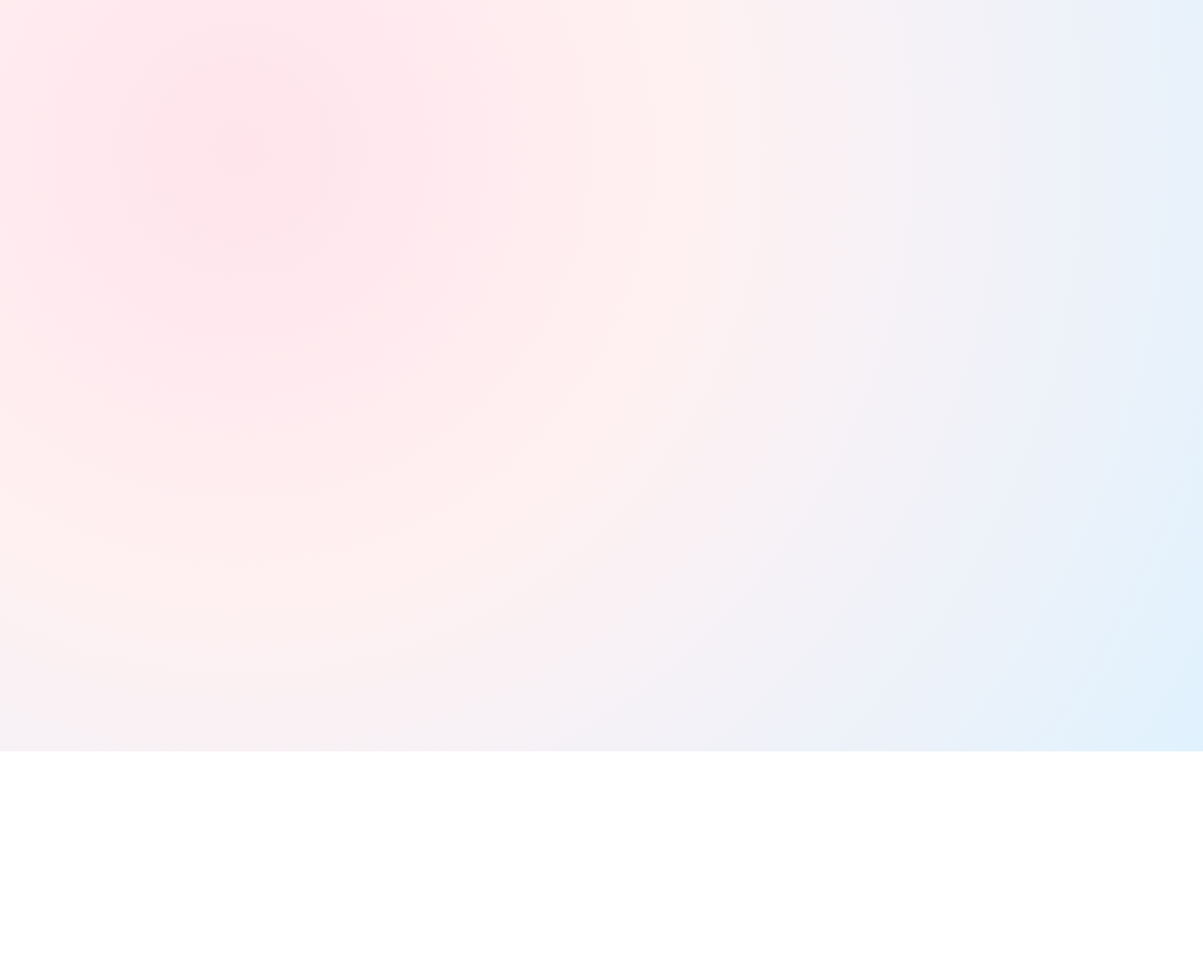
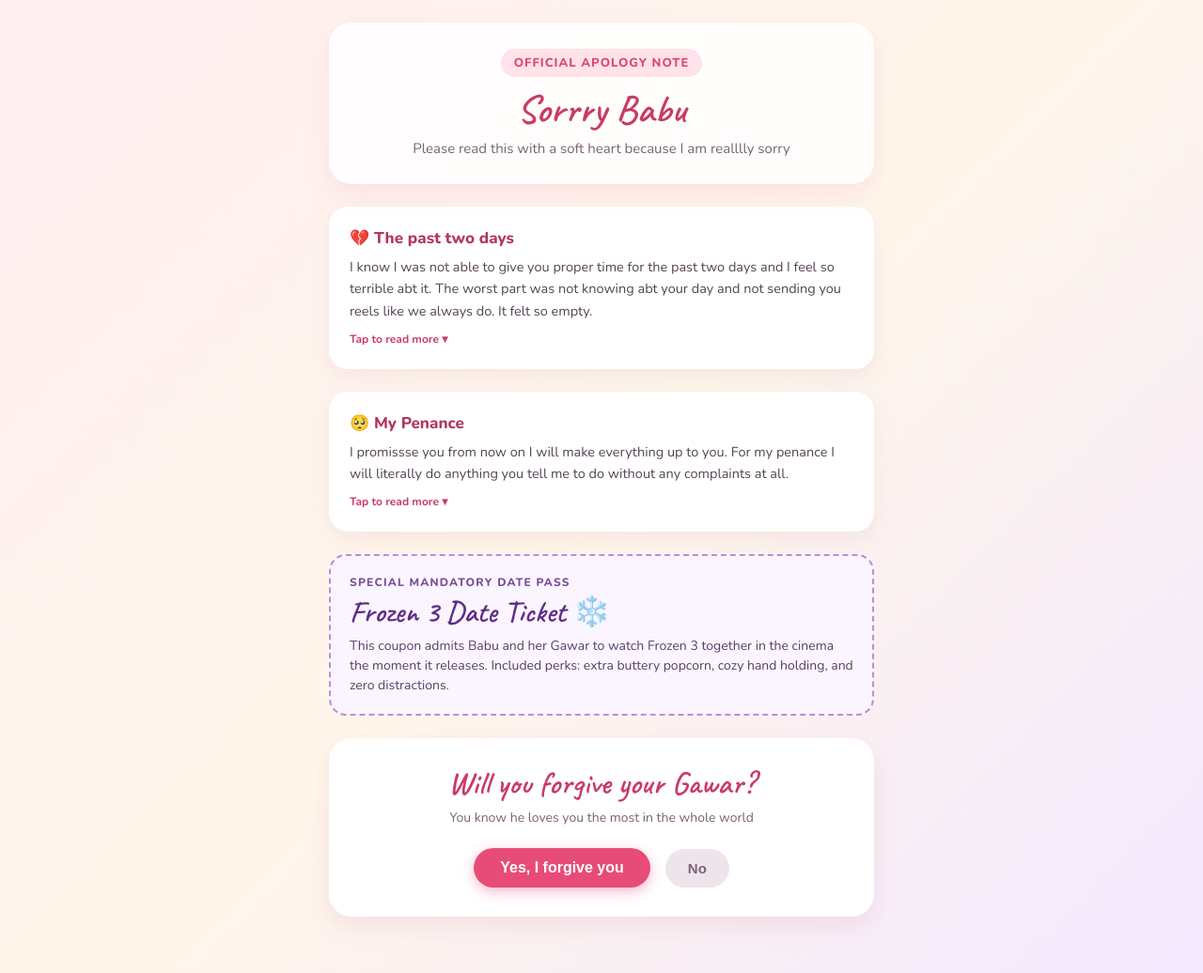
Before and after one commit to dhyeygohil/Apology, a plain HTML site: page index.html in a window 1280 px wide. Shown: the whole page at 94% size. Before the commit the page ends 800 px from the top, so only its background shows below. Drawn offline with nearby package versions, Linux system fonts and the light colour scheme; a web font is replaced by a local one.

Commit message:
Update index.html

```diff
--- a/index.html
+++ b/index.html
@@ -1,10 +1,12 @@
 <!DOCTYPE html>
 <html lang="en">
 <head>
-  <meta charset="UTF-8">
-  <meta name="viewport" content="width=device-width, initial-scale=1.0">
-  <title>A letter for my Babu</title>
-  <link href="https://fonts.googleapis.com/css2?family=Caveat:wght@600;700&family=Nunito:wght@400;600;700;800&family=Playfair+Display:ital,wght@0,600;1,400&display=swap" rel="stylesheet">
+  <meta charset="UTF-8" />
+  <meta name="viewport" content="width=device-width, initial-scale=1.0" />
+  <title>For Babu</title>
+  <link rel="preconnect" href="https://fonts.googleapis.com">
+  <link rel="preconnect" href="https://fonts.gstatic.com" crossorigin>
+  <link href="https://fonts.googleapis.com/css2?family=Caveat:wght@600&family=Nunito:wght@400;600;700;800&display=swap" rel="stylesheet">
   <script src="https://cdn.jsdelivr.net/npm/canvas-confetti@1.6.0/dist/confetti.browser.min.js"></script>
   <style>
     * {
@@ -13,133 +15,301 @@
       padding: 0;
     }
     body {
+      background: linear-gradient(135deg, #ffeef2 0%, #fff6ea 50%, #f3e8ff 100%);
+      font-family: 'Nunito', sans-serif;
+      color: #4a3b4e;
       min-height: 100vh;
-      background: radial-gradient(circle at 20% 20%, #ffe4ec 0%, #fff1f2 40%, #e0f2fe 100%);
-      font-family: 'Nunito', sans-serif;
-      color: #4a2835;
       display: flex;
-      justify-content: center;
-      padding: 24px 14px 60px;
-      overflow-x: hidden;
-      position: relative;
-    }
-    .floating-heart {
-      position: fixed;
-      pointer-events: none;
-      opacity: 0.28;
-      animation: floatUp 8s linear infinite;
-      z-index: 0;
-      font-size: 20px;
-    }
-    @keyframes floatUp {
-      0% { transform: translateY(105vh) scale(0.8) rotate(0deg); opacity: 0; }
-      20% { opacity: 0.35; }
-      80% { opacity: 0.35; }
-      100% { transform: translateY(-10vh) scale(1.2) rotate(40deg); opacity: 0; }
+      flex-direction: column;
+      align-items: center;
+      padding: 24px 16px 60px;
     }
     .wrapper {
       max-width: 580px;
       width: 100%;
-      position: relative;
-      z-index: 1;
       display: flex;
       flex-direction: column;
-      gap: 22px;
+      gap: 24px;
     }
-    .card {
-      background: rgba(255, 255, 255, 0.92);
-      backdrop-filter: blur(10px);
-      border-radius: 26px;
-      padding: 24px 20px;
-      box-shadow: 0 14px 34px rgba(244, 114, 182, 0.15), 0 2px 8px rgba(0,0,0,0.03);
-      border: 2px solid #fce7f3;
+    .header-card {
+      background: rgba(255, 255, 255, 0.85);
+      backdrop-filter: blur(8px);
+      border-radius: 24px;
+      padding: 28px 20px;
       text-align: center;
+      box-shadow: 0 10px 25px rgba(220, 150, 170, 0.18);
     }
     .tag {
       display: inline-block;
-      background: #fdf2f8;
-      color: #db2777;
+      background: #ffe2ea;
+      color: #d84b72;
       font-size: 13px;
       font-weight: 800;
-      padding: 5px 14px;
+      letter-spacing: 1px;
+      text-transform: uppercase;
+      padding: 6px 14px;
       border-radius: 999px;
-      border: 1px solid #fbcfe8;
       margin-bottom: 12px;
-      letter-spacing: 0.5px;
     }
     h1 {
-      font-family: 'Playfair Display', serif;
-      font-size: 30px;
-      color: #9d174d;
-      margin-bottom: 10px;
-      line-height: 1.25;
+      font-family: 'Caveat', cursive;
+      font-size: 42px;
+      color: #c93b67;
+      line-height: 1.1;
+      margin-bottom: 8px;
     }
-    .handwriting {
-      font-family: 'Caveat', cursive;
-      font-size: 24px;
-      color: #be185d;
-      line-height: 1.35;
+    .subtitle {
+      font-size: 15px;
+      color: #7a6275;
     }
-    p {
+    .card {
+      background: white;
+      border-radius: 20px;
+      padding: 22px;
+      box-shadow: 0 8px 20px rgba(180, 130, 150, 0.12);
+      transition: transform 0.2s ease;
+    }
+    .card-title {
+      font-size: 17px;
+      font-weight: 800;
+      color: #b1375d;
+      margin-bottom: 8px;
+      display: flex;
+      align-items: center;
+      gap: 8px;
+    }
+    .card-text {
+      font-size: 14.5px;
       line-height: 1.6;
-      color: #64384a;
-      font-size: 15px;
+      color: #554455;
     }
-    .cards-grid {
-      display: flex;
-      flex-direction: column;
-      gap: 14px;
+    .tap-hint {
+      display: inline-block;
       margin-top: 10px;
-      text-align: left;
+      font-size: 12px;
+      color: #c93b67;
+      font-weight: 700;
+      cursor: pointer;
     }
-    .interactive-card {
-      background: #fff;
-      border: 2px dashed #f472b6;
+    .extra-note {
+      display: none;
+      margin-top: 12px;
+      padding: 12px;
+      background: #fff4f7;
+      border-radius: 12px;
+      font-size: 14px;
+      line-height: 1.55;
+      color: #633f52;
+    }
+    .extra-note.visible {
+      display: block;
+    }
+    .ticket-container {
+      background: #fbf5ff;
+      border: 2px dashed #b98fd6;
       border-radius: 18px;
-      padding: 14px 18px;
-      cursor: pointer;
-      transition: all 0.22s ease;
+      padding: 20px;
       position: relative;
     }
-    .interactive-card:hover {
-      transform: translateY(-2px);
-      background: #fff9fb;
-      box-shadow: 0 6px 16px rgba(244, 114, 182, 0.18);
+    .ticket-header {
+      font-size: 12px;
+      font-weight: 800;
+      color: #794d9b;
+      letter-spacing: 1.2px;
+      text-transform: uppercase;
+      margin-bottom: 6px;
     }
-    .card-header-bar {
+    .movie-title {
+      font-family: 'Caveat', cursive;
+      font-size: 32px;
+      color: #5f2d87;
+      line-height: 1.1;
+      margin-bottom: 8px;
+    }
+    .ticket-desc {
+      font-size: 14px;
+      color: #583f68;
+      line-height: 1.5;
+    }
+    .forgiveness-box {
+      background: white;
+      border-radius: 24px;
+      padding: 26px 20px;
+      text-align: center;
+      box-shadow: 0 10px 25px rgba(220, 150, 170, 0.2);
+    }
+    .forgiveness-box h2 {
+      font-family: 'Caveat', cursive;
+      font-size: 34px;
+      color: #c93b67;
+      margin-bottom: 6px;
+    }
+    .action-row {
       display: flex;
-      justify-content: space-between;
+      justify-content: center;
       align-items: center;
+      gap: 16px;
+      margin-top: 18px;
+      position: relative;
+      min-height: 52px;
+    }
+    .btn-yes {
+      background: #e74c78;
+      color: white;
+      border: none;
+      padding: 12px 28px;
+      font-size: 16px;
       font-weight: 800;
-      color: #9d174d;
-      font-size: 16px;
+      border-radius: 999px;
+      cursor: pointer;
+      box-shadow: 0 4px 14px rgba(231, 76, 120, 0.4);
+      transition: transform 0.15s ease, background 0.15s ease;
     }
-    .card-secret-content {
+    .btn-yes:hover {
+      background: #d63765;
+      transform: scale(1.05);
+    }
+    .btn-no {
+      background: #eee4ec;
+      color: #7e6378;
+      border: none;
+      padding: 12px 24px;
+      font-size: 15px;
+      font-weight: 700;
+      border-radius: 999px;
+      cursor: pointer;
+      position: relative;
+      transition: 0.15s ease;
+    }
+    .success-celebration {
       display: none;
-      margin-top: 10px;
-      padding-top: 10px;
-      border-top: 1px dashed #fbcfe8;
+      margin-top: 20px;
+      background: #fff1f5;
+      border-radius: 18px;
+      padding: 20px;
+      border: 2px solid #ffd1df;
+    }
+    .success-celebration.active {
+      display: block;
+      animation: popIn 0.3s ease;
+    }
+    @keyframes popIn {
+      from { opacity: 0; transform: scale(0.95); }
+      to { opacity: 1; transform: scale(1); }
+    }
+    .final-heart {
+      font-size: 40px;
+      margin-bottom: 6px;
+    }
+    .final-title {
+      font-family: 'Caveat', cursive;
+      font-size: 30px;
+      color: #c93b67;
+      margin-bottom: 6px;
+    }
+    .final-msg {
       font-size: 14.5px;
-      color: #4a2835;
-      line-height: 1.55;
+      color: #553e4f;
+      line-height: 1.6;
     }
-    .ticket {
-      background: linear-gradient(135deg, #e0f2fe 0%, #bae6fd 100%);
-      border: 2px dashed #0284c7;
-      border-radius: 20px;
-      padding: 20px;
-      position: relative;
-      text-align: left;
-      margin-top: 6px;
-      box-shadow: 0 8px 20px rgba(56, 189, 248, 0.2);
+  </style>
+</head>
+<body>
+
+  <div class="wrapper">
+    <div class="header-card">
+      <div class="tag">Official Apology Note</div>
+      <h1>Sorrry Babu</h1>
+      <p class="subtitle">Please read this with a soft heart because I am realllly sorry</p>
+    </div>
+
+    <div class="card" onclick="toggleNote('note1')">
+      <div class="card-title">💔 The past two days</div>
+      <div class="card-text">
+        I know I was not able to give you proper time for the past two days and I feel so terrible abt it. The worst part was not knowing abt your day and not sending you reels like we always do. It felt so empty.
+      </div>
+      <span class="tap-hint" id="hint1">Tap to read more ▾</span>
+      <div class="extra-note" id="note1">
+        My whole routine felt weird without you telling me everything. Missing out on your day and sharing reels with you is literally the highlight of my day and not doing that felt so quiet and dull.
+      </div>
+    </div>
+
+    <div class="card" onclick="toggleNote('note2')">
+      <div class="card-title">🥺 My Penance</div>
+      <div class="card-text">
+        I promissse you from now on I will make everything up to you. For my penance I will literally do anything you tell me to do without any complaints at all.
+      </div>
+      <span class="tap-hint" id="hint2">Tap to read more ▾</span>
+      <div class="extra-note" id="note2">
+        Unlimited massages, listening to your stories for hours, watching whatever show you choose or ordering your favorite snacks whenever you demand. Anything you say goes.
+      </div>
+    </div>
+
+    <div class="ticket-container">
+      <div class="ticket-header">Special Mandatory Date Pass</div>
+      <div class="movie-title">Frozen 3 Date Ticket ❄️</div>
+      <p class="ticket-desc">
+        This coupon admits Babu and her Gawar to watch Frozen 3 together in the cinema the moment it releases. Included perks: extra buttery popcorn, cozy hand holding, and zero distractions.
+      </p>
+    </div>
+
+    <div class="forgiveness-box">
+      <h2>Will you forgive your Gawar?</h2>
+      <p style="font-size: 14px; color: #7a6375;">You know he loves you the most in the whole world</p>
+
+      <div class="action-row" id="buttonsRow">
+        <button class="btn-yes" onclick="celebrateForgiveness()">Yes, I forgive you</button>
+        <button class="btn-no" id="noButton" onmouseover="dodgeButton()" onclick="dodgeButton()">No</button>
+      </div>
+
+      <div class="success-celebration" id="celebrationSection">
+        <div class="final-heart">💖✨</div>
+        <div class="final-title">Yay Babu thank you!</div>
+        <div class="final-msg">
+          You are the sweetest person ever. Right now I am working on a bracelet for you to wear and I cannot wait to put it on your wrist. Big warm hugs and we are still definitely watching Frozen 3 together!
+        </div>
+      </div>
+    </div>
+  </div>
+
+  <script>
+    function toggleNote(id) {
+      const note = document.getElementById(id);
+      note.classList.toggle('visible');
     }
-    .ticket-badge {
-      display: inline-block;
-      background: #0284c7;
-      color: white;
-      font-size: 11px;
-      font-weight: 800;
-      padding: 3px 10px;
-      border-radius: 999px;
-      text-transform: uppercase;
-      margin-bottom: 8px
+
+    function dodgeButton() {
+      const noBtn = document.getElementById('noButton');
+      const randomX = (Math.random() - 0.5) * 160;
+      const randomY = (Math.random() - 0.5) * 80;
+      noBtn.style.transform = `translate(${randomX}px, ${randomY}px)`;
+    }
+
+    function celebrateForgiveness() {
+      document.getElementById('celebrationSection').classList.add('active');
+      document.getElementById('buttonsRow').style.display = 'none';
+
+      confetti({
+        particleCount: 100,
+        spread: 70,
+        origin: { y: 0.6 }
+      });
+
+      setTimeout(() => {
+        confetti({
+          particleCount: 60,
+          angle: 60,
+          spread: 55,
+          origin: { x: 0 }
+        });
+        confetti({
+          particleCount: 60,
+          angle: 120,
+          spread: 55,
+          origin: { x: 1 }
+        });
+      }, 300);
+    }
+  </script>
+</body>
+</html>
```
